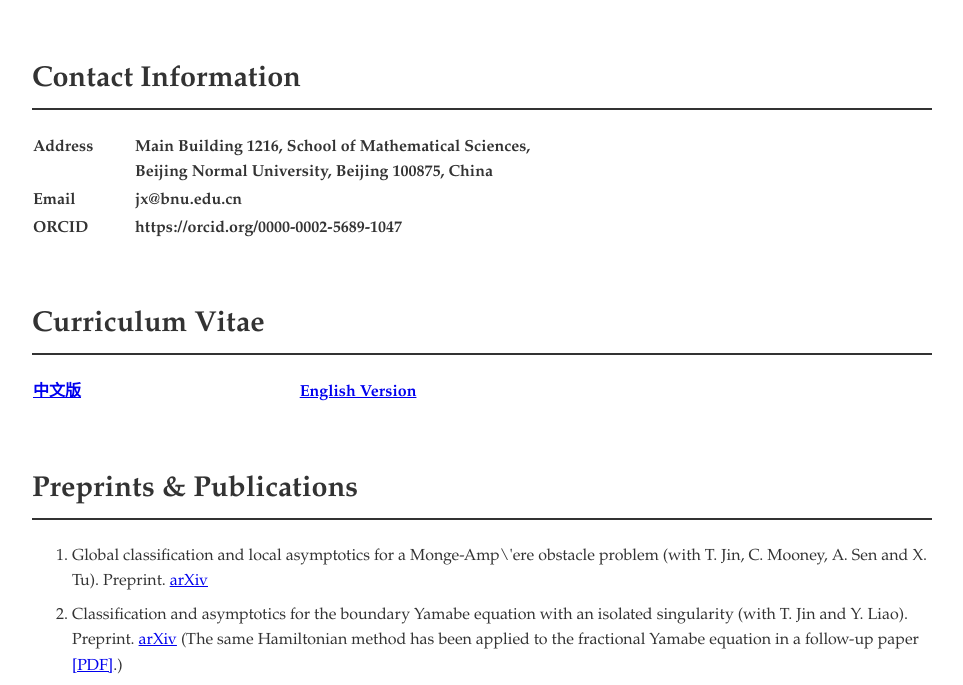
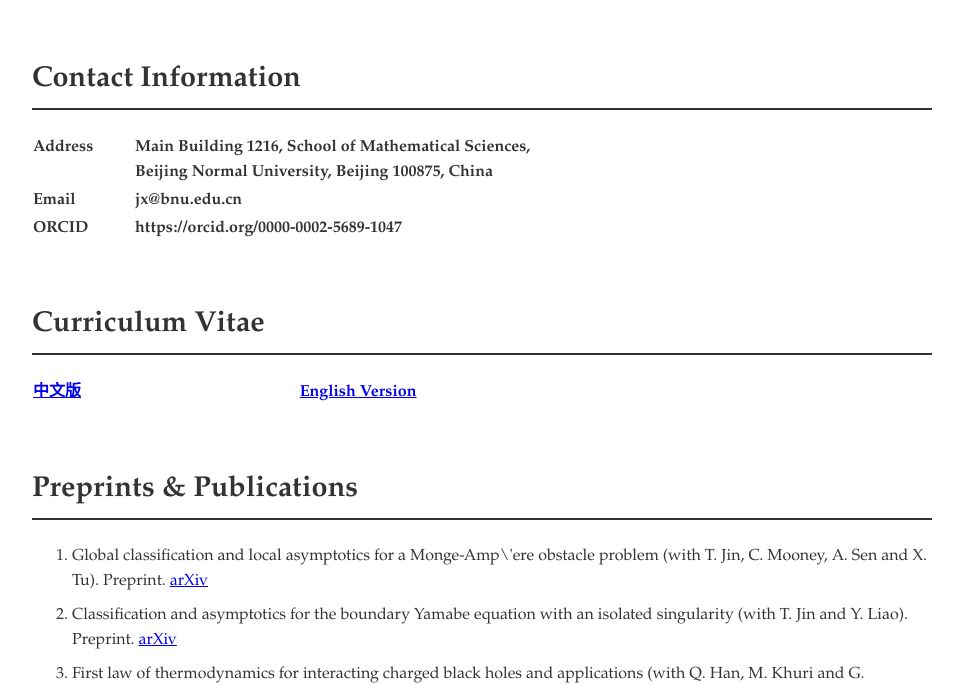
Before and after one commit to JingangXiong/homepage, a plain HTML site: page index.html in a window 1280 px wide. Shown: the part 114-799 px from the top of the page, without its empty margins (158-1121 px from the left). Drawn offline with Linux system fonts and the light colour scheme.

Commit message:
Remove unnecessary text from index.html

```diff
--- a/index.html
+++ b/index.html
@@ -98,7 +98,7 @@
 		<li  style="margin-bottom: 8px;">Global classification and local asymptotics for a Monge-Amp\'ere obstacle problem (with T. Jin, C. Mooney, A. Sen and X. Tu).  Preprint. <a href="https://arxiv.org/abs/2611.29855">arXiv</a>  <br>
 
 		 <li  style="margin-bottom: 8px;">Classification and asymptotics for the boundary Yamabe equation with an isolated singularity (with T. Jin and Y. Liao).  Preprint. <a href="https://arxiv.org/abs/2611.07636">arXiv</a>
-			 (The same Hamiltonian method has been applied to the fractional Yamabe equation in a follow-up paper <a href="https://www.math.hkust.edu.hk/~tianlingjin/fracFowler.pdf">[PDF]</a>.) <br>
+		<br>
 
 	 	<li  style="margin-bottom: 8px;">First law of thermodynamics for interacting charged black holes and applications (with Q. Han, M. Khuri and G. Weinstein).  Preprint. <a href="https://arxiv.org/abs/2611.02663">arXiv</a>  <br>
 
```
